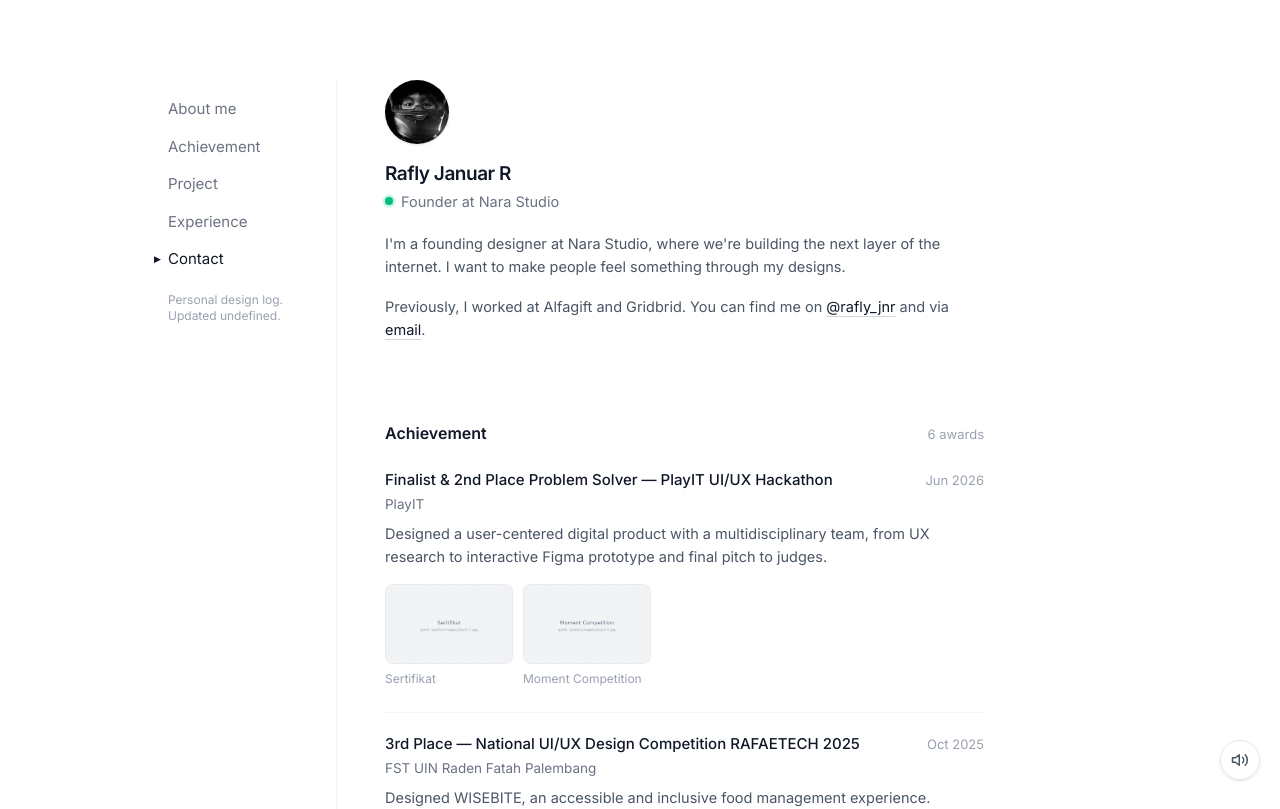
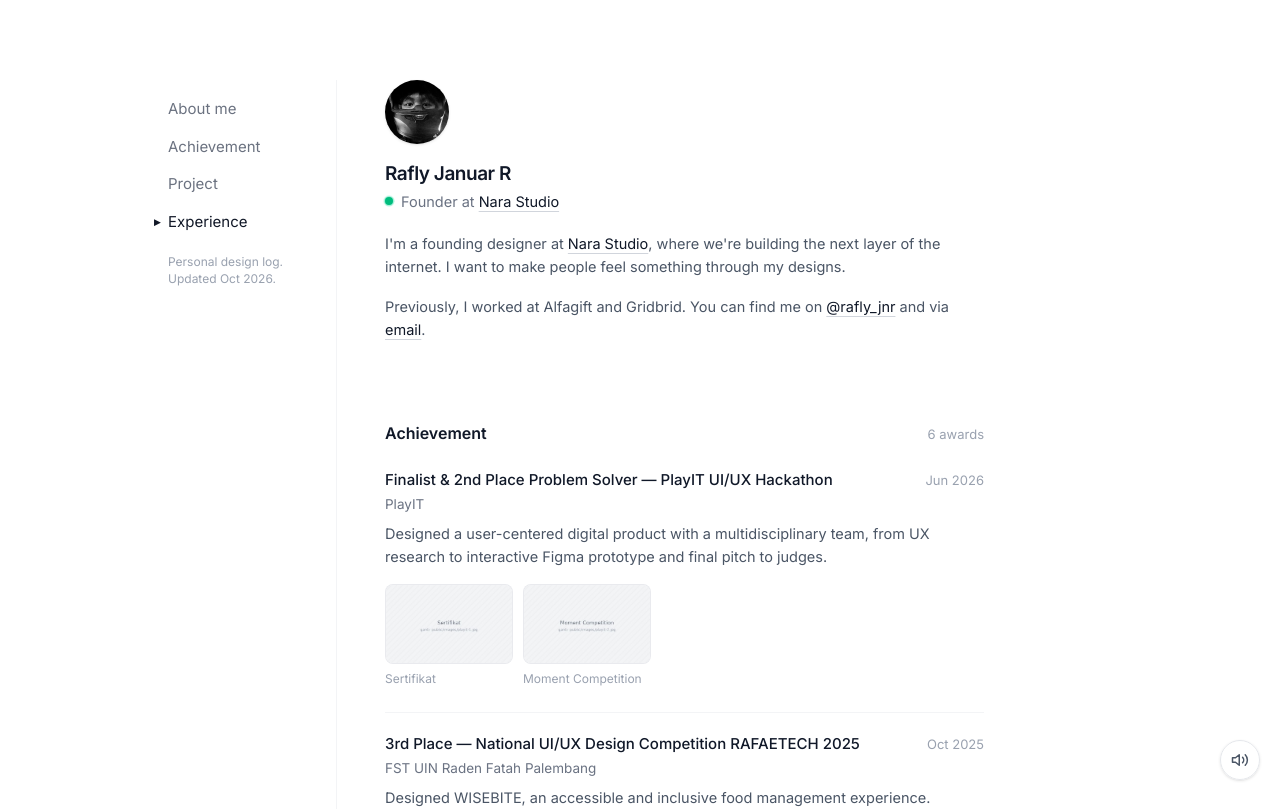
Before and after one commit to RaflyJanuarRaharjo/PortoRaf, a React (Vite) app: page / in a window 1280 px wide. Shown: the top 809 px of the page. Built offline with nearby package versions, Linux system fonts and the light colour scheme.

Commit message:
Remove contact, link Nara Studio

```diff
--- a/src/data/profile.js
+++ b/src/data/profile.js
@@ -1,11 +1,13 @@
 export const profile = {
   name: 'Rafly Januar R',
-  role: 'Founder at Nara Studio',
+  role: 'Founder at',
+  company: { name: 'Nara Studio', url: '#' }, // GANTI url dengan link Nara Studio
   avatar: '/avatar.jpg',
   intro:
-    "I'm a founding designer at Nara Studio, where we're building the next layer of the internet. I want to make people feel something through my designs.",
+    "where we're building the next layer of the internet. I want to make people feel something through my designs.",
+  introPrefix: "I'm a founding designer at",
   previously: 'Alfagift and Gridbrid',
   instagram: { handle: '@rafly_jnr', url: 'https://instagram.com/rafly_jnr' },
-  email: 'januarrafly641@gmail.com', // GANTI dengan email kamu
-  contactText: 'Open for freelance, collaboration, or just a chat about design.',
+  email: 'youremail@example.com', // GANTI dengan email kamu
+  updated: 'Oct 2026',
 }
--- a/src/pages/Home.jsx
+++ b/src/pages/Home.jsx
@@ -18,7 +18,6 @@ const NAV = [
   { id: 'achievement', label: 'Achievement' },
   { id: 'project', label: 'Project' },
   { id: 'experience', label: 'Experience' },
-  { id: 'contact', label: 'Contact' },
 ]
 const IDS = NAV.map((n) => n.id)
 
@@ -47,17 +46,28 @@ export default function Home() {
                 <span className="absolute inline-flex w-full h-full rounded-full bg-emerald-400 opacity-60 animate-ping" />
                 <span className="relative inline-flex w-2 h-2 rounded-full bg-emerald-500" />
               </span>
-              {profile.role}
+              <span>
+                {profile.role}{' '}
+                <a href={profile.company.url} target="_blank" rel="noopener" data-sfx className={linkClass}>
+                  {profile.company.name}
+                </a>
+              </span>
             </motion.p>
             <div className="text-[14.5px] text-gray-600 mt-5 leading-[1.6] space-y-4 max-w-[600px]">
-              <motion.p variants={fadeUp}>{profile.intro}</motion.p>
+              <motion.p variants={fadeUp}>
+              {profile.introPrefix}{' '}
+              <a href={profile.company.url} target="_blank" rel="noopener" data-sfx className={linkClass}>
+                {profile.company.name}
+              </a>
+              , {profile.intro}
+            </motion.p>
               <motion.p variants={fadeUp}>
                 Previously, I worked at {profile.previously}. You can find me on{' '}
                 <a href={profile.instagram.url} target="_blank" rel="noopener" data-sfx className={linkClass}>
                   {profile.instagram.handle}
                 </a>{' '}
                 and via{' '}
-                <a href="#contact" data-sfx className={linkClass}>email</a>.
+                <a href={`mailto:${profile.email}`} data-sfx className={linkClass}>email</a>.
               </motion.p>
             </div>
           </motion.div>
@@ -131,21 +141,7 @@ export default function Home() {
         </ShowMore>
       </Section>
 
-      {/* Contact */}
-      <Section id="contact" title="Contact" className="mb-16">
-        <div className="p-6 border border-gray-100 rounded-xl bg-gray-50/50">
-          <p className="text-[14.5px] text-gray-600 leading-[1.6]">{profile.contactText}</p>
-          <div className="flex flex-wrap gap-2 mt-4">
-            <a href={`mailto:${profile.email}`} data-sfx className="px-4 py-2 bg-gray-900 text-white text-sm font-medium rounded-[8px] hover:bg-gray-700 transition-colors">
-              Send email
-            </a>
-            <a href={profile.instagram.url} target="_blank" rel="noopener" data-sfx className="px-4 py-2 border border-gray-200 bg-white text-gray-700 text-sm font-medium rounded-[8px] hover:border-gray-300 hover:text-gray-900 transition-colors">
-              {profile.instagram.handle}
-            </a>
-          </div>
-        </div>
-        <p className="text-[13px] text-gray-400 mt-10">© 2026 {profile.name}</p>
-      </Section>
+      <p className="text-[13px] text-gray-400 mb-16">© 2026 {profile.name}</p>
     </Layout>
   )
 }
```
